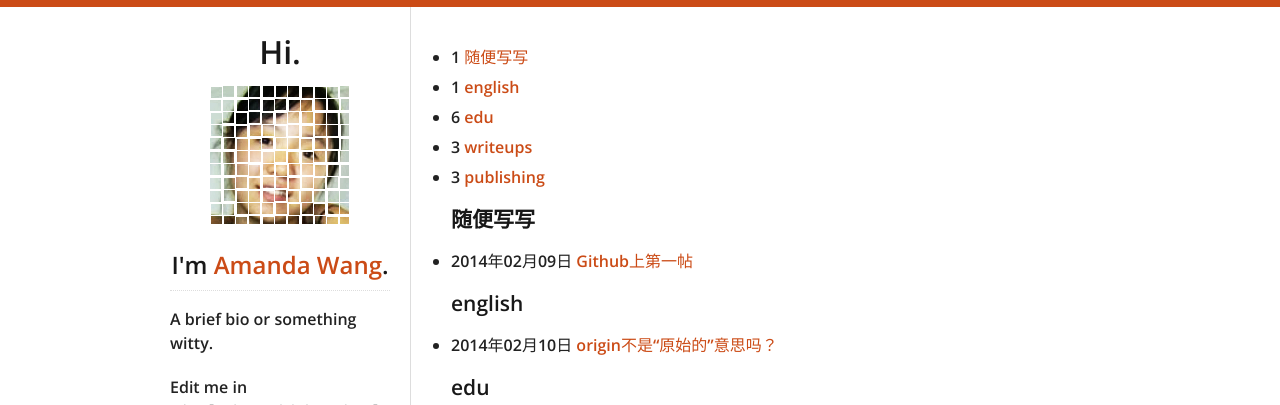
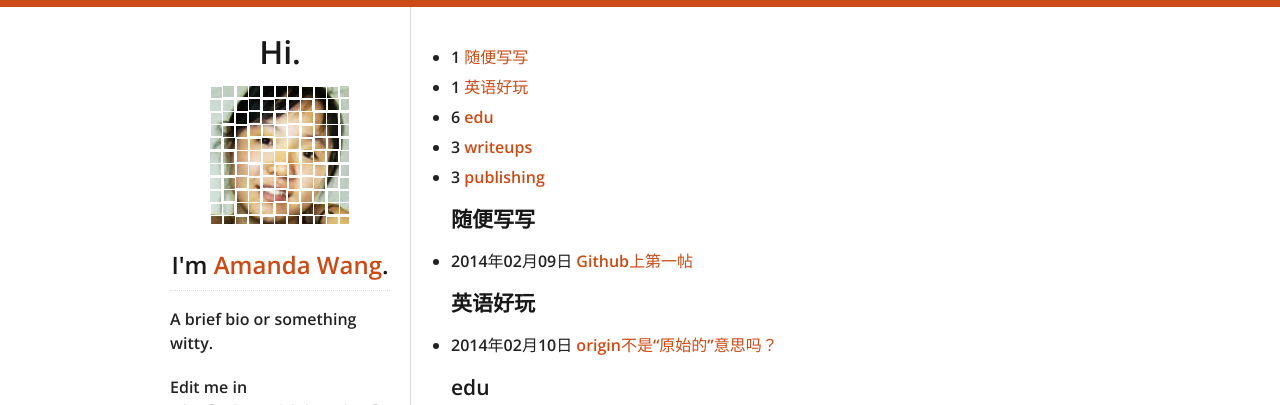
Before and after one commit to fantaghiro/fantaghiro.github.io, a Jekyll site: the page built from categories.html, in a window 1280 px wide. Shown: the top 405 px of the page. Built offline with Jekyll 4.4.1, drawn with Linux system fonts in a browser that asks for light colours; nearby versions of some CDN libraries.

Commit message:
Update 2014-02-10-What-does-origin-mean.markdown

```diff
--- a/_posts/2014-02-10-What-does-origin-mean.markdown
+++ b/_posts/2014-02-10-What-does-origin-mean.markdown
@@ -1,7 +1,7 @@
 ---
 layout: post
 title: origin不是“原始的”意思吗？
-category: english
+category: 英语好玩
 tags:
 - 词汇
 - 学习方法
```
